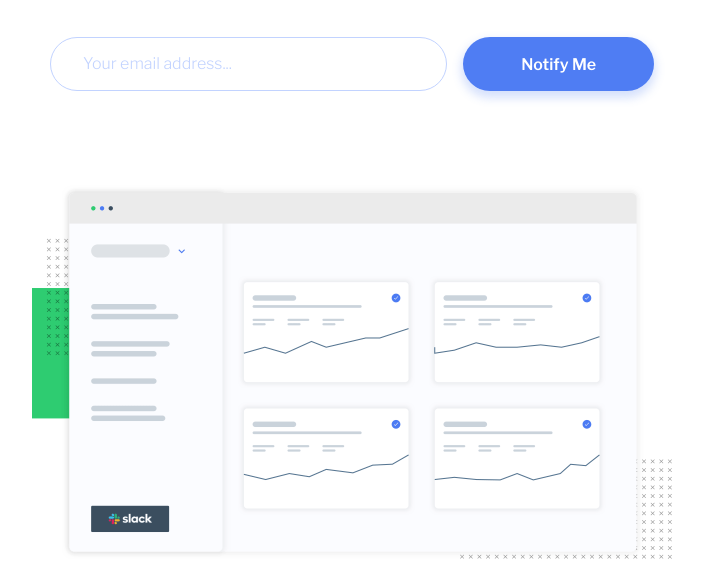
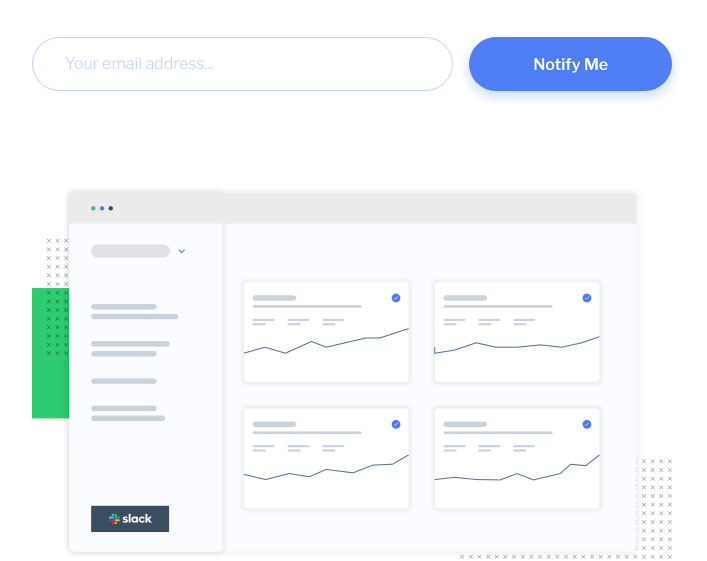
Before and after one commit to Milleus/fm-ping-landing, a plain HTML site: page index.html in a window 1280 px wide. Shown: the part 249-810 px from the top of the page, without its empty margins (288-995 px from the left). Drawn offline with nearby package versions, Linux system fonts and the light colour scheme.

Commit message:
feat: update styles

```diff
--- a/global.css
+++ b/global.css
@@ -272,6 +272,7 @@ footer p {
 @media (min-width: 40em) {
   .landing {
     max-width: 44.5rem;
+    padding-bottom: 3rem;
   }
 
   main .intro {
@@ -284,6 +285,7 @@ footer p {
     grid-template-areas:
       "input input button"
       "error error .";
+    margin-inline: unset;
   }
 
   main #sign-up-form button[type="submit"] {
```
Also changed, not shown: docs/landing-desktop.jpg.
